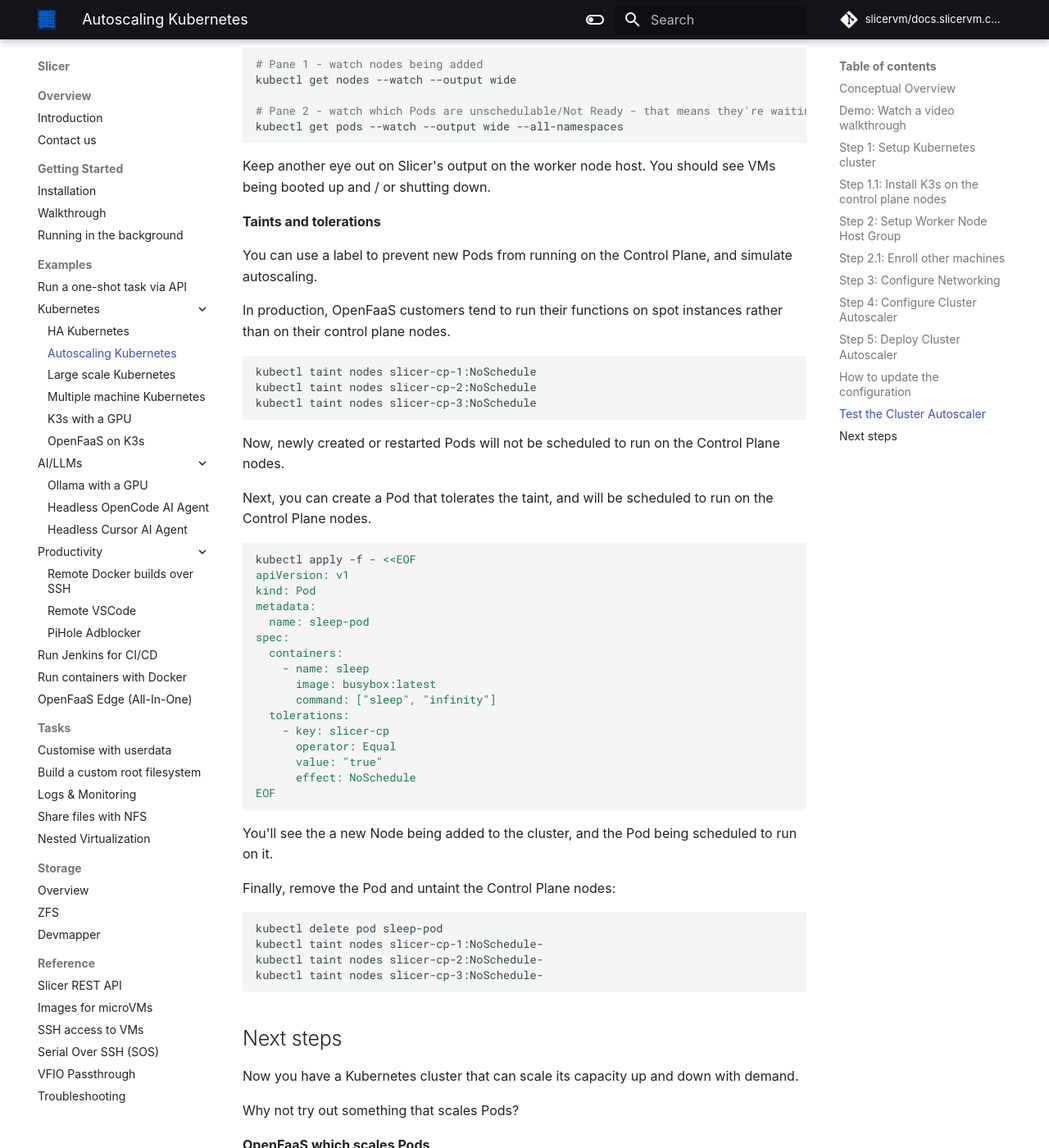
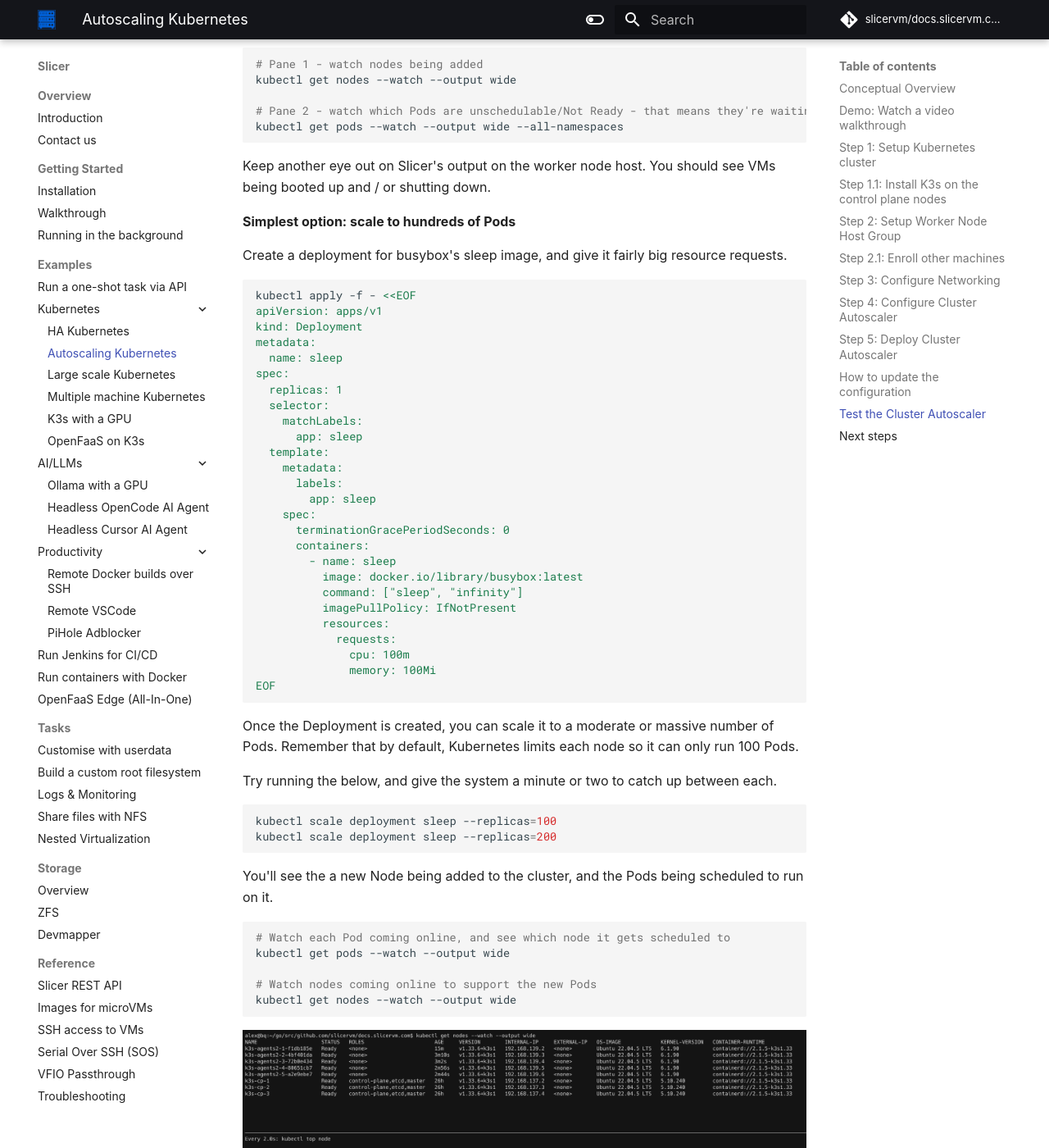
Before and after one commit to slicervm/docs.slicervm.com, an MkDocs documentation site: the page built from docs/examples/autoscaling-k3s.md, in a window 1280 px wide and 1400 px high, scrolled down 9320 px. Shown: the whole window at 82% size. Built offline with MkDocs 1.6.1 and Material for MkDocs 9.7.7, drawn with Linux system fonts in a browser that asks for light colours; some web fonts are replaced; comment, search, counter and statistics services are not loaded; some of the changed text lies outside the part shown.

Commit message:
Add example for 100 Pods
Signed-off-by: Alex Ellis (OpenFaaS Ltd) <alexellis2@gmail.com>

````diff
--- a/docs/examples/autoscaling-k3s.md
+++ b/docs/examples/autoscaling-k3s.md
@@ -378,6 +378,60 @@
 
 Keep another eye out on Slicer's output on the worker node host. You should see VMs being booted up and / or shutting down.
 
+**Simplest option: scale to hundreds of Pods**
+
+Create a deployment for busybox's sleep image, and give it fairly big resource requests.
+
+```bash
+kubectl apply -f - <<EOF
+apiVersion: apps/v1
+kind: Deployment
+metadata:
+  name: sleep
+spec:
+  replicas: 1
+  selector:
+    matchLabels:
+      app: sleep
+  template:
+    metadata:
+      labels:
+        app: sleep
+    spec:
+      terminationGracePeriodSeconds: 0
+      containers:
+        - name: sleep
+          image: docker.io/library/busybox:latest
+          command: ["sleep", "infinity"]
+          imagePullPolicy: IfNotPresent
+          resources:
+            requests:
+              cpu: 100m
+              memory: 100Mi
+EOF
+```
+
+Once the Deployment is created, you can scale it to a moderate or massive number of Pods. Remember that by default, Kubernetes limits each node so it can only run 100 Pods.
+
+Try running the below, and give the system a minute or two to catch up between each.
+```bash
+kubectl scale deployment sleep --replicas=100
+kubectl scale deployment sleep --replicas=200
+```
+
+You'll see the a new Node being added to the cluster, and the Pods being scheduled to run on it.
+
+```bash
+# Watch each Pod coming online, and see which node it gets scheduled to
+kubectl get pods --watch --output wide
+
+# Watch nodes coming online to support the new Pods
+kubectl get nodes --watch --output wide
+```
+
+[![Scaling to 100 Pods](/images/scaling-100-pods.png)](/images/scaling-100-pods.png)
+> Example showing 100 Pods running across a Ryzen 9 and a Raspberry Pi 5.
+
 **Taints and tolerations**
 
 You can use a label to prevent new Pods from running on the Control Plane, and simulate autoscaling.
@@ -403,7 +457,7 @@
 spec:
   containers:
     - name: sleep
-      image: busybox:latest
+      image: docker.io/library/busybox:latest
       command: ["sleep", "infinity"]
   tolerations:
     - key: slicer-cp
````
Also changed, not shown: docs/images/scaling-100-pods.png (added).
